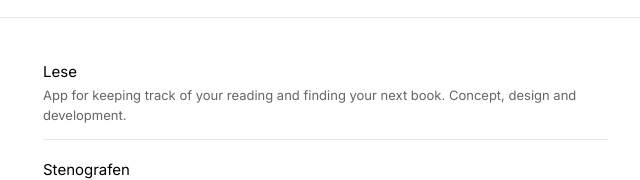
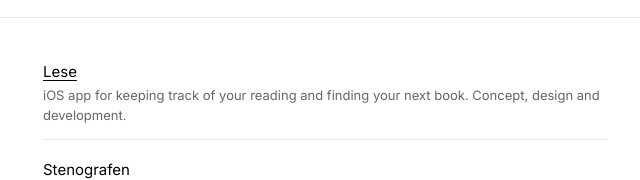
Before and after one commit to idameland/klaradesign.no, a plain HTML site: page index.html in a window 1280 px wide. Shown: the part 1004-1184 px from the top of the page, 393-1033 px from the left. Drawn offline with Linux system fonts and the light colour scheme.

Commit message:
Lese: lenke til App Store og presiser iOS
Co-Authored-By: Claude Opus 5.5 <noreply@anthropic.com>
Claude-Session: https://claude.ai/code/session_01FPVuNwAi1AJXTJrt8gsrY8

```diff
--- a/index.html
+++ b/index.html
@@ -365,7 +365,7 @@
         <div class="row">
           <h2>Projects</h2>
           <ul class="exp-list">
-            <li><span class="exp-role">Lese</span><span class="exp-org">App for keeping track of your reading and finding your next book. Concept, design and development.</span></li>
+            <li><span class="exp-role"><a href="https://apps.apple.com/no/app/lese/id6803094767?l=nb" target="_blank" rel="noopener" aria-label="Lese in the App Store (opens in new tab)">Lese</a></span><span class="exp-org">iOS app for keeping track of your reading and finding your next book. Concept, design and development.</span></li>
             <li><span class="exp-role">Stenografen</span><span class="exp-org">AI speech-to-text tool for law firms, for EVRG AS. UX analysis, design of the landing page and the tool, visual identity and design system.</span></li>
           </ul>
         </div>
```
